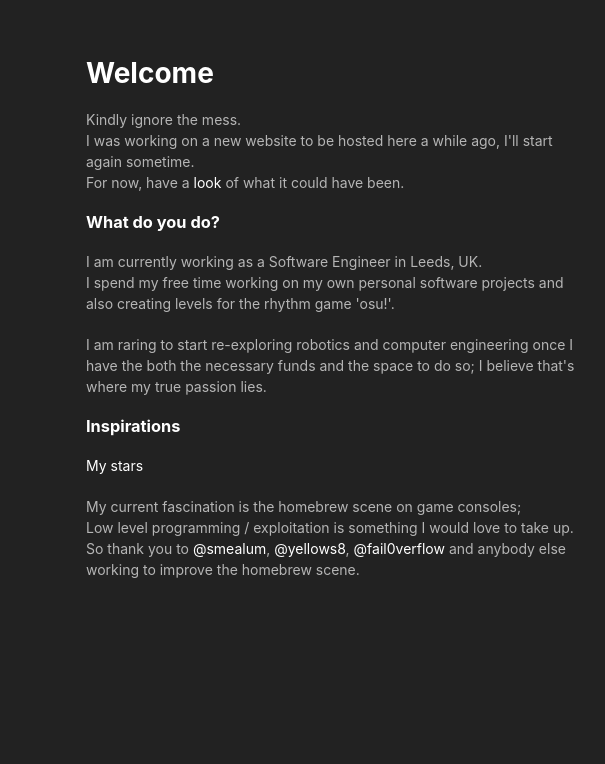
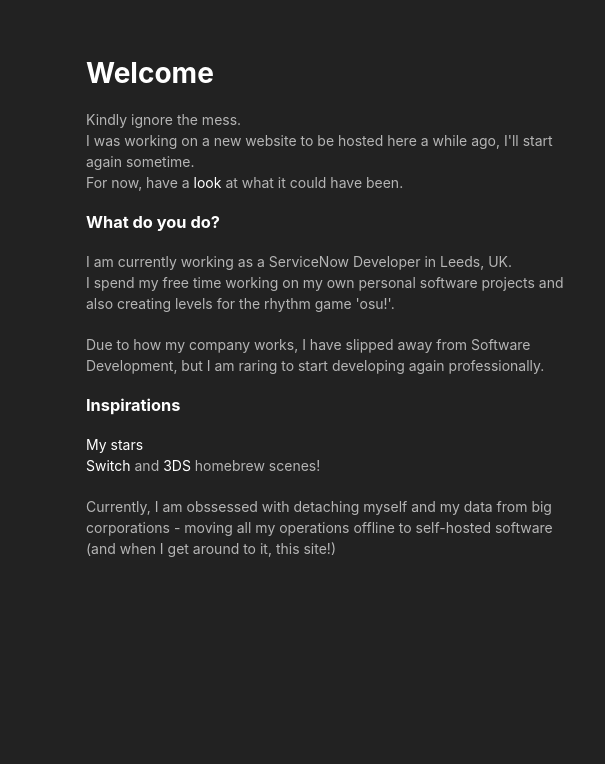
Before and after one commit to quaich/quaich.github.io, a plain HTML site: page index.html in a window 1280 px wide. Shown: the full height of the page, 484-1089 px from the left. Drawn offline with Linux system fonts and the light colour scheme.

Commit message:
Update index.html

```diff
--- a/index.html
+++ b/index.html
@@ -21,7 +21,7 @@
         <h1>Declan Thomas</h1>
         <h2>I make some things, sometimes.</h2>
         <p>♂️ 25 from Leeds, UK<br>
-        🎓 from Northumbria Univeristy<br /></p>
+        🎓 from Northumbria Univeristy<br></p>
 
         <p>
         <a href="https://read.cv/declant">💼 CV</a><br>
@@ -33,18 +33,19 @@
 <h1>Welcome</h1>
 
 <p>Kindly ignore the mess.<br>
-I was working on a new website to be hosted here a while ago, I'll start again sometime. <br>For now, have a <a href=https://imgur.com/a/IKFekzy>look</a> of what it could have been.<br>
+I was working on a new website to be hosted here a while ago, I'll start again sometime. <br>For now, have a <a href=https://imgur.com/a/IKFekzy>look</a> at what it could have been.<br>
 
 <h3>What do you do?</h3>
 
-<p>I am currently working as a Software Engineer in Leeds, UK.<br>I spend my free time working on my own personal software projects and also creating levels for the rhythm game 'osu!'. </p>
+<p>I am currently working as a ServiceNow Developer in Leeds, UK.<br>I spend my free time working on my own personal software projects and also creating levels for the rhythm game 'osu!'. </p>
+<p>Due to how my company works, I have slipped away from Software Development, but I am raring to start developing again professionally.</p>
 
-<p>I am raring to start re-exploring robotics and computer engineering once I have the both the necessary funds and the space to do so; I believe that's where my true passion lies.</p>
 <h3>Inspirations</h3>
 
-<p><a href="https://github.com/stars/quaich">My stars</a></p>
+<p><a href="https://github.com/stars/quaich">My stars</a><br>
+<a href="https://old.reddit.com/r/SwitchHacks/">Switch</a> and <a href="https://old.reddit.com/r/3dsHacks/">3DS</a> homebrew scenes!</p>
 
-<p> My current fascination is the homebrew scene on game consoles; <br>Low level programming / exploitation is something I would love to take up.<br>So thank you to <a href="https://github.com/smealum">@smealum</a>, <a href="https://github.com/yellows8">@yellows8</a>, <a href="https://github.com/fail0verflow">@fail0verflow</a> and anybody else working to improve the homebrew scene. </p><br />
+<p> Currently, I am obssessed with detaching myself and my data from big corporations - moving all my operations offline to self-hosted software (and when I get around to it, this site!)</p><br>
 <p></p>
       </section>
       <footer>
```
